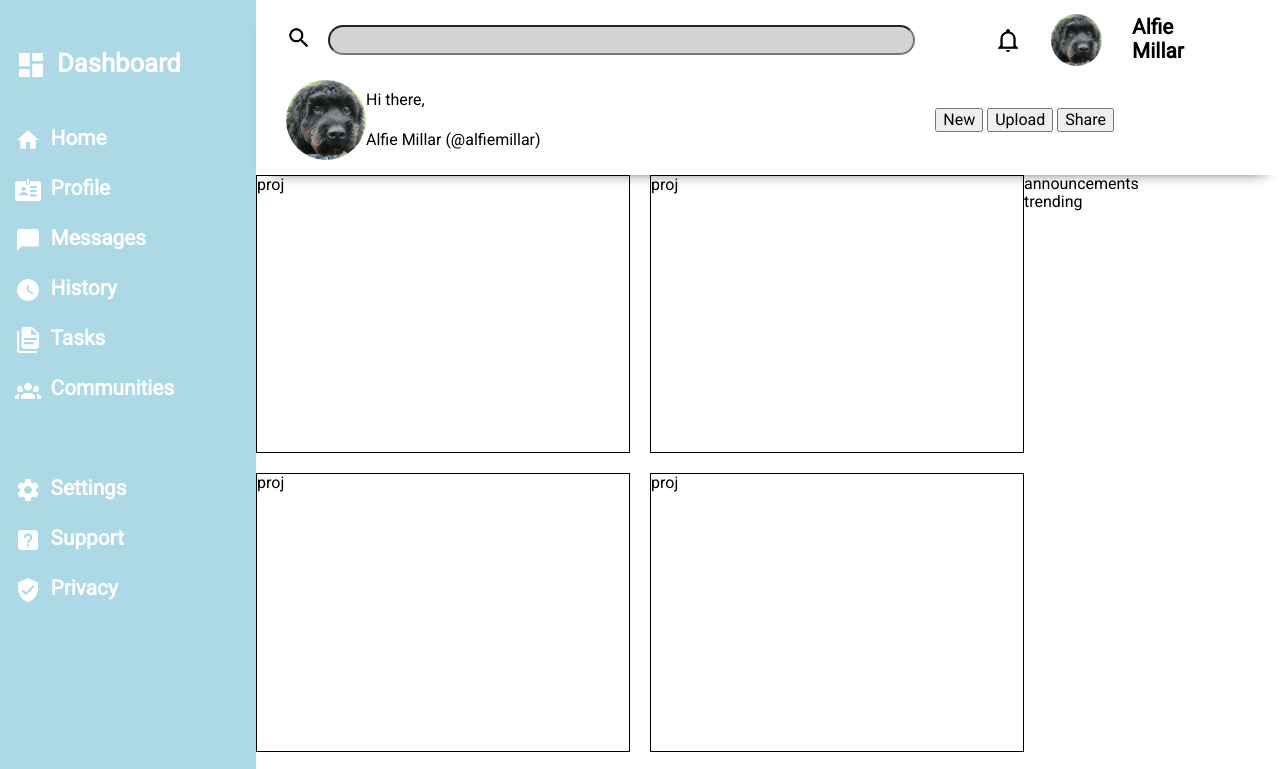
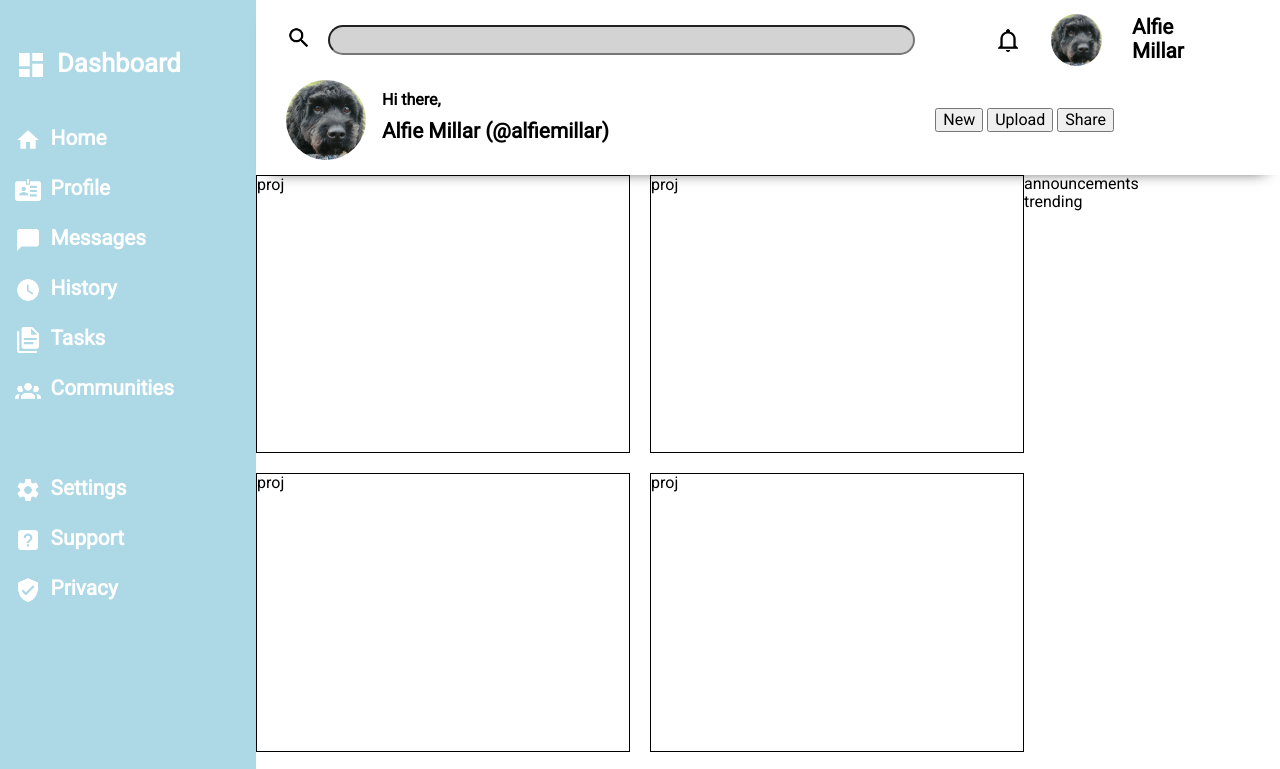
Before and after one commit to kylemillar2/admin-dashboard, a plain HTML site: page index.html in a window 1280 px wide. Shown: the top 769 px of the page. Drawn offline with Linux system fonts and the light colour scheme.

Commit message:
Style greeting section

```diff
--- a/index.html
+++ b/index.html
@@ -75,10 +75,10 @@
         </div>
       </div>
 
-      <div class="account-info">
+      <div class="greeting-container">
         <img src="images/alfie.jpg">
         <div class="greeting center">Hi there,</div>
-        <div class="greeting-name center">Alfie Millar (@alfiemillar)</div>
+        <div class="greeting-name">Alfie Millar (@alfiemillar)</div>
       </div>
 
       <div class="action-buttons center">
--- a/style.css
+++ b/style.css
@@ -101,13 +101,14 @@ body {
   padding-left: 8px;
 }
 
-.account-info {
+.greeting-container {
   display: grid;
   grid-template-columns: auto 1fr;
   grid-template-rows: 1fr 1fr;
+  column-gap: 16px;
 }
 
-.account-info img {
+.greeting-container img {
   grid-row: 1 / 3;
   height: 5rem;
   width: 5rem;
@@ -116,11 +117,14 @@ body {
 
 .greeting {
   grid-column: 2 / 3;
+  font-weight: 700;
 }
 
 .greeting-name {
   grid-column: 2 / 3;
   grid-row: 2 / 3;
+  font-weight: 700;
+  font-size: 1.3rem;
 }
 
 .center {
```
